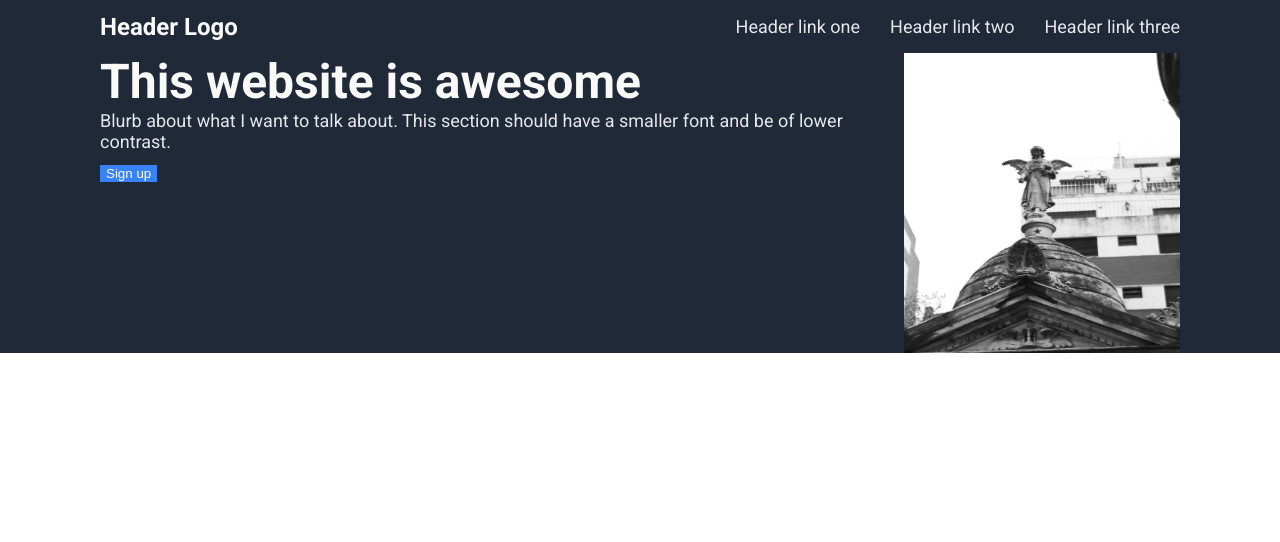
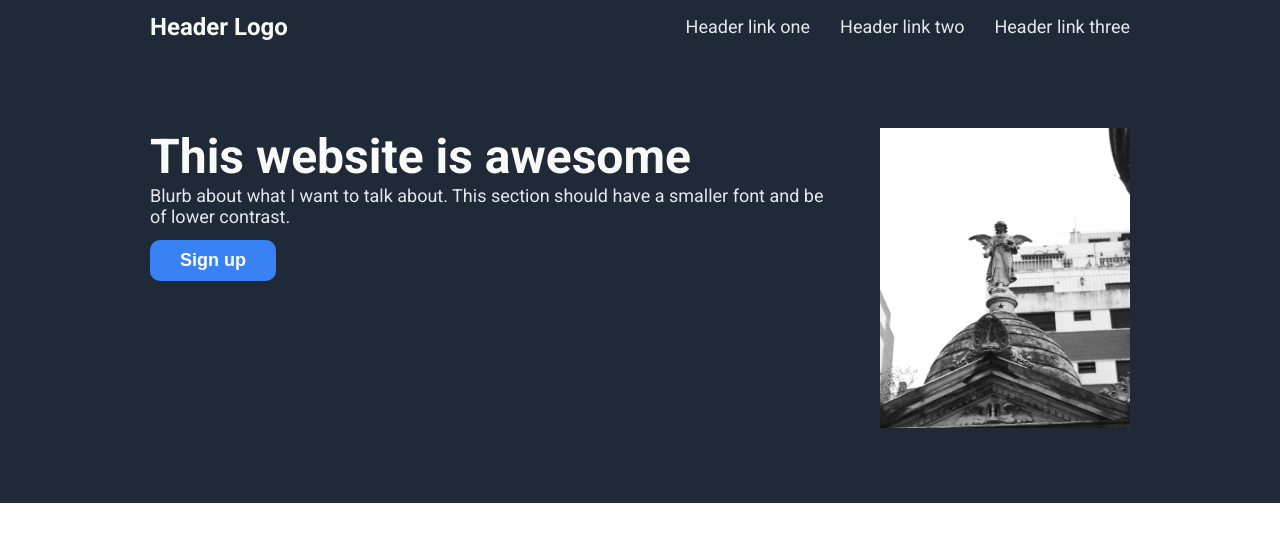
Before and after one commit to soysauce4444/odin-landing-page, a plain HTML site: page index.html in a window 1280 px wide. Drawn offline with Linux system fonts and the light colour scheme.

Commit message:
Adjust button text, shape and size Round corners of button, change button text font (size & weight), button dimensions

```diff
--- a/style.css
+++ b/style.css
@@ -10,8 +10,8 @@ header {
     align-items: center;
 }
 
-header, .container {
-    padding: 0 100px;
+header {
+    padding: 0 150px;
 }
 
 ul {
@@ -29,7 +29,7 @@ li {
     list-style: none;
 }
 
-div.content, li {
+div.content, li, button {
     font-size: 18px;
     color: #E5E7EB;
 }
@@ -41,6 +41,7 @@ div.content, li {
 .container {
     display: flex;
     gap: 50px;
+    padding: 75px 150px;
 }
 
 .text {
@@ -59,5 +60,9 @@ button {
     background-color: #3882F6;
     color: white;
     border: none;
+    border-radius: 10px;
+    box-sizing: border-box;
+    padding: 10px 30px;
     margin-top: 13px;
+    font-weight: bold;
 }
```
